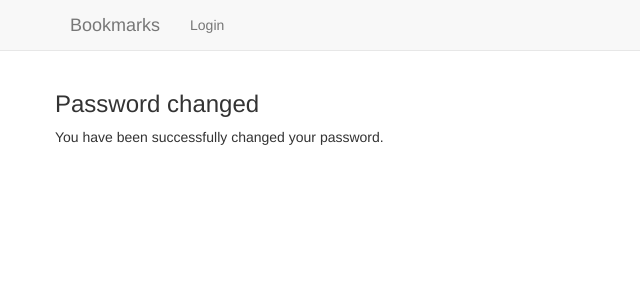
After one commit to JuvasArray/django_social, a Django app: template account/templates/registration/password_change_done.html in a window 1280 px wide. The commit adds this page. Shown: the top 300 px of the page, without its empty margins (0-640 px from the left). Run offline with Django 3.2, Linux system fonts and the light colour scheme; the template is opened without the code that fills it, so the values that code supplies are empty; some libraries are stand-ins or nearby versions.

Commit message:
Add change password

```diff
--- a/account/static/css/styles.css
+++ b/account/static/css/styles.css
@@ -1,3 +1,4 @@
 body {
-  padding: 20px;
+  margin: auto;
+  padding: 90px;
 }
--- a/account/templates/registration/logged_out.html
+++ b/account/templates/registration/logged_out.html
@@ -3,9 +3,11 @@
 {% block content %}
 
 <div class="container">
+  <div class="jumborton">
     <div class="row">
       <h3>Logged out</h3>
-      <span aria-hidden="true">You have been successfully logged out. You can <a href="{% url "login" %}">log in again</a>.</span>
+      <p aria-hidden="true">You have been successfully logged out. You can <a href="{% url "login" %}">log in again</a>.</p>
+      </div>
     </div>
 </div>
 {% endblock %}
--- /dev/null
+++ b/account/templates/registration/password_change_done.html
@@ -0,0 +1,13 @@
+{% extends "base.html" %}
+{% block title %}Password changed{% endblock %}
+{% block content %}
+
+<div class="container">
+  <div class="jumborton">
+    <div class="row">
+      <h3>Password changed</h3>
+      <p aria-hidden="true">You have been successfully changed your password.</p>
+      <div>
+    </div>
+</div>
+{% endblock %}
```
Also changed, not shown: account/templates/registration/password_change_form.html (added, +17 -0 lines), account/urls.py (+6 -10 lines).
